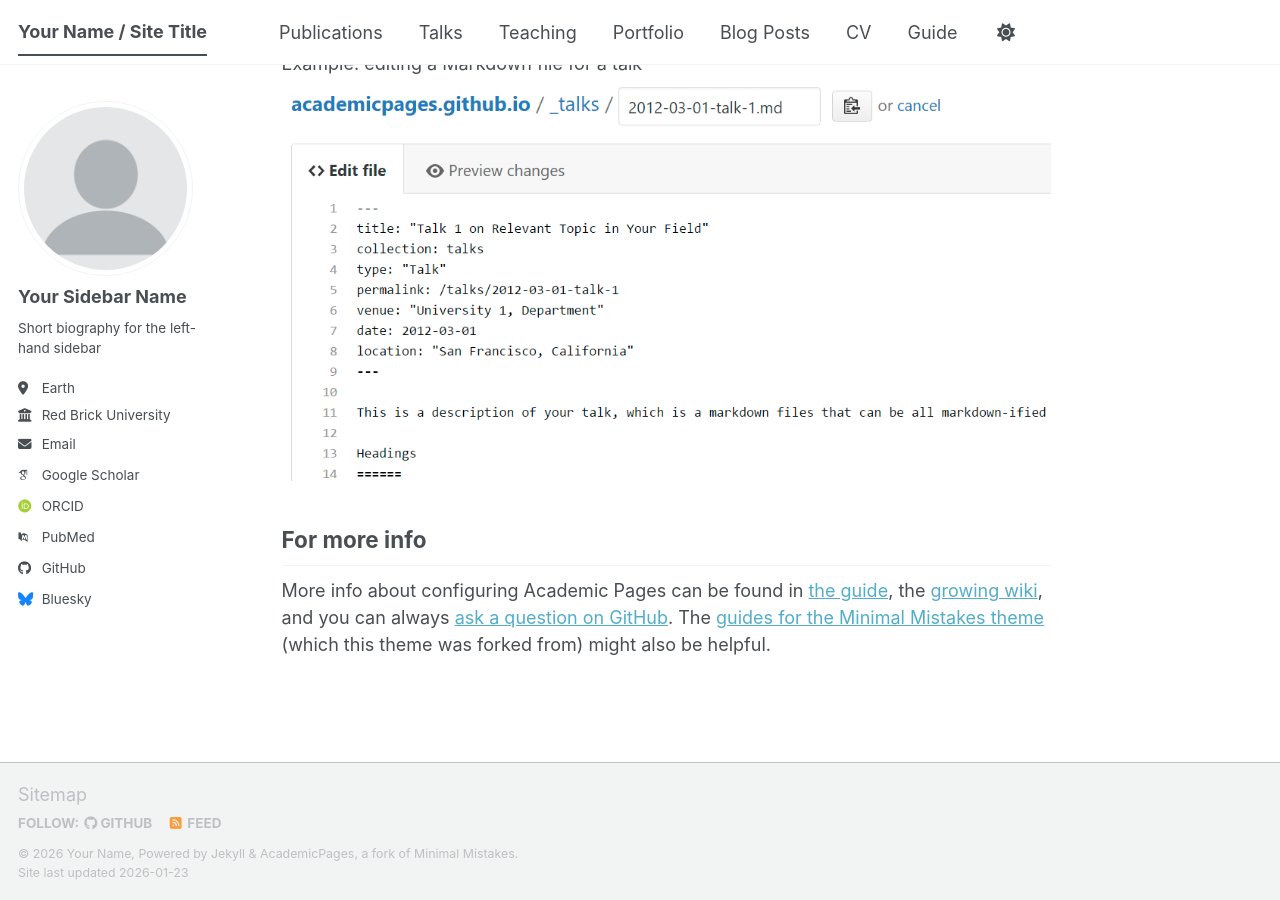
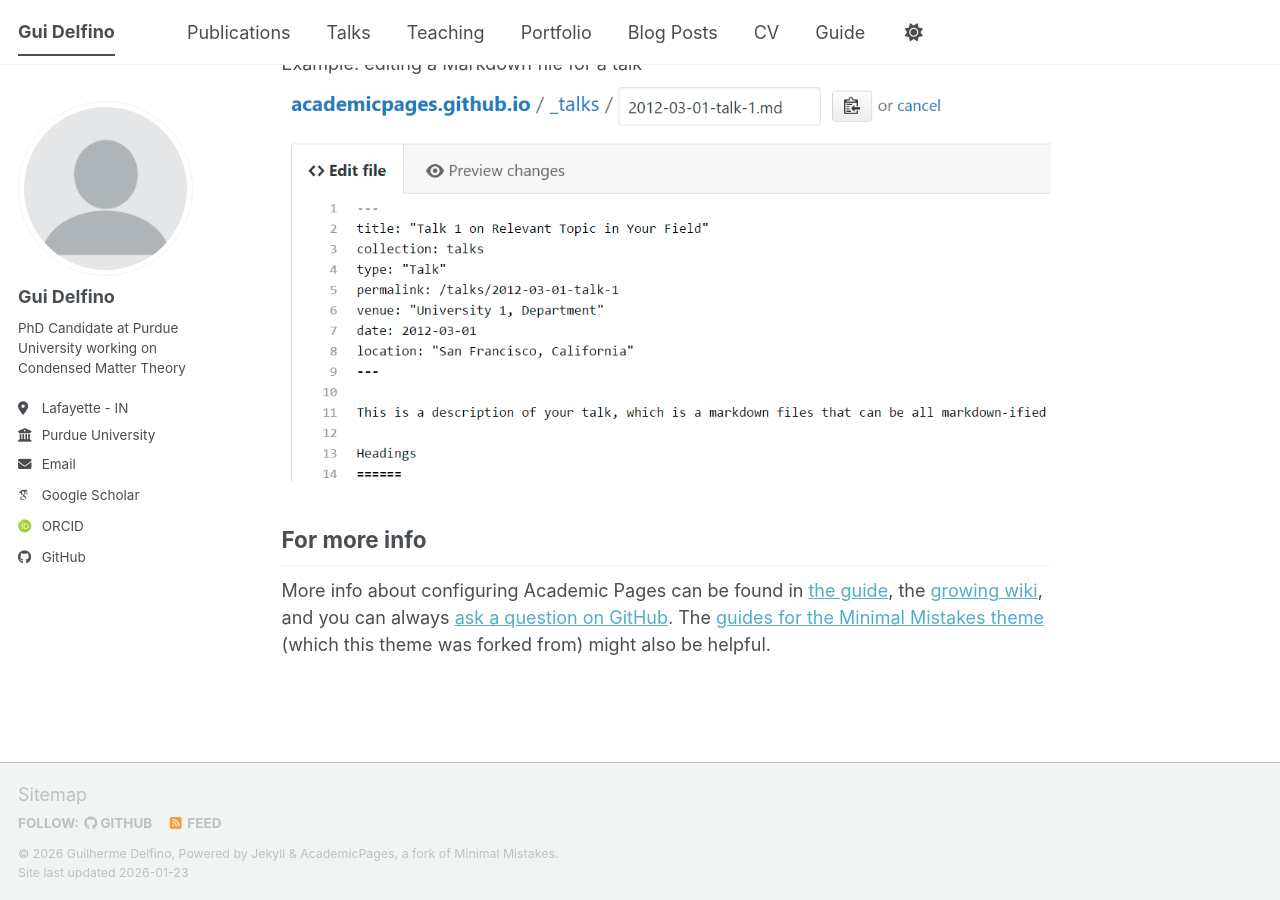
Before and after one commit to gui-delfino/gui-delfino.github.io, a Jekyll site: the page built from _pages/about.md, in a window 1280 px wide and 900 px high, scrolled down 2720 px. Built offline with Jekyll 4.4.1, drawn with Linux system fonts in a browser that asks for light colours; some web fonts are replaced; a script bundle is joined from its source files by our own code; library files that are not in the unit come from our copies.

Commit message:
Update personal details in _config.yml
Updated personal information including name, title, description, email, and social media links.

```diff
--- a/_config.yml
+++ b/_config.yml
@@ -9,14 +9,14 @@
 # Basic Site Settings
 locale                   : "en-US"
 site_theme               : "default" # The available themes options are "default", "air", "sunrise", "mint", "dirt" and "contrast"
-title                    : "Your Name / Site Title"
+title                    : "Gui Delfino"
 title_separator          : "-"
-name                     : &name "Your Name"
-description              : &description "Your Name's academic portfolio"   # Update this with a general description of your site, this is the default if not overridden by a page
-url                      : https://academicpages.github.io # The base hostname & protocol for your site e.g. "https://[your GitHub username].github.io",
+name                     : &name "Guilherme Delfino"
+description              : &description "PhD candidate at Purdue University"   # Update this with a general description of your site, this is the default if not overridden by a page
+url                      : https://guidelfino.github.io # The base hostname & protocol for your site e.g. "https://[your GitHub username].github.io",
                                                            # or if you already have some other page hosted on Github then use "https://[your GitHub username].github.io/[Your Repo Name]"
 baseurl                  : "" # the subpath of your site, e.g. "/blog"
-repository               : "academicpages/academicpages.github.io"
+repository               : "guidelfino.github.io"
 
 # Site Author - The following control what appear as part of the author content on the side bar.
 #               If a field is blank the icon and link will not appear, otherwise it will be shown.
@@ -24,24 +24,24 @@
 author:
   # Biographic information
   avatar           : "profile.png"
-  name             : "Your Sidebar Name"
+  name             : "Gui Delfino"
   pronouns         : # example: "she/her"
-  bio              : "Short biography for the left-hand sidebar"
-  location         : "Earth"
-  employer         : "Red Brick University"
+  bio              : "PhD Candidate at Purdue University working on Condensed Matter Theory"
+  location         : "Lafayette - IN"
+  employer         : "Purdue University"
   uri              : # URL
-  email            : "none@example.org"
+  email            : "gdelfino@purdue.edu"
 
   # Academic websites
   academia         : # URL
   arxiv            : # URL - Update with the correct link to your profile
-  googlescholar    : "https://scholar.google.com/citations?user=PS_CX0AAAAAJ"
+  googlescholar    : "https://scholar.google.com/citations?user=XM1hL6UAAAAJ&hl=en"
   inspire-hep      : # URL
   impactstory      : # URL
-  orcid            : "https://orcid.org/yourorcidurl"
+  orcid            : "https://orcid.org/0000-0002-3336-4535"
   semantic         : # URL
   ssrn             : # URL
-  pubmed           : "https://www.ncbi.nlm.nih.gov/pubmed/?term=john+snow"
+  pubmed           :
   researchgate     : # URL
   scopus           : # URL
   zotero           : # URL
@@ -51,13 +51,13 @@
   bitbucket        : # Username - Update with your username on the site
   codepen          : # Username
   dribbble         : # Username
-  github           : "academicpages"
+  github           : "guidelfino1"
   kaggle           : # Username
   stackoverflow    : # User number or user number and name (i.e., use "1" or "1/jeff-atwood")
 
   # Social media
   artstation       : # Username
-  bluesky          : "bsky.app" # Replace this with you Bluesky username
+  bluesky          :  # Replace this with you Bluesky username
   facebook         : # Username
   flickr           : # Username
   foursquare       : # Username
```
